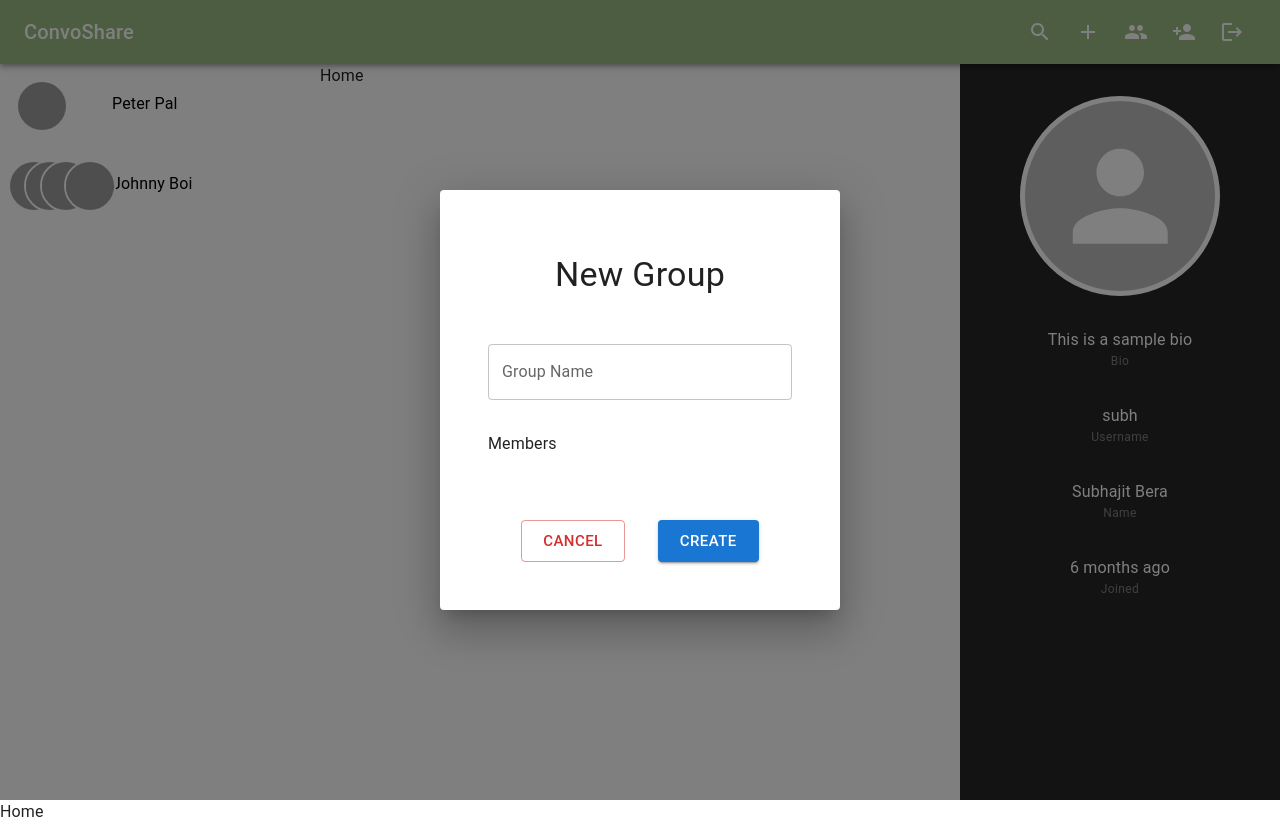
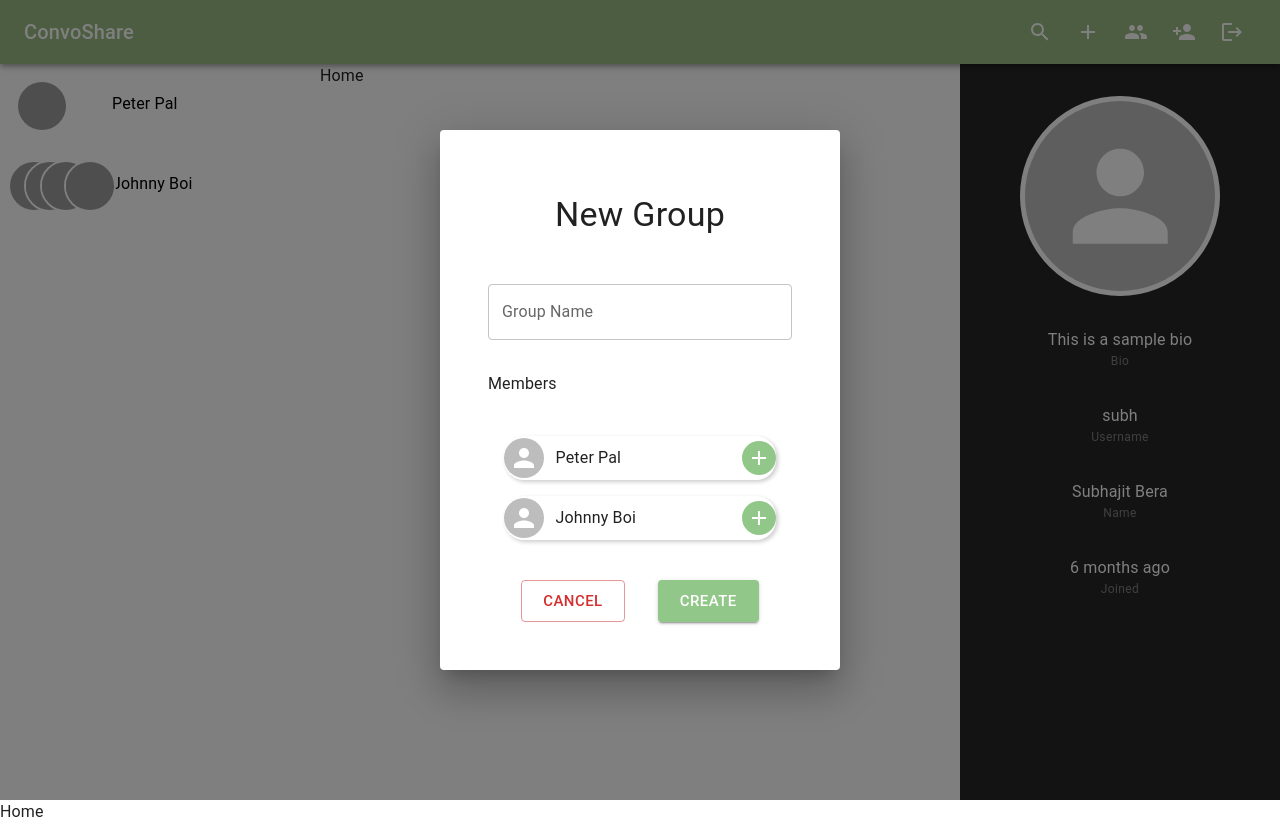
Before and after one commit to Subhajit-Bera/ConvoShare, a React (Vite) app in the folder client/: page / in a window 1280 px wide. Both pictures are taken after a click on the button 1088 px from the left and 32 px from the top of the page. Built offline with nearby package versions, Linux system fonts and the light colour scheme; grey boxes are pictures that could not be loaded.

Commit message:
NewGroup.jsx---2

```diff
--- a/client/src/components/shared/UserItem.jsx
+++ b/client/src/components/shared/UserItem.jsx
@@ -5,7 +5,8 @@ import { Avatar, IconButton, ListItem, Stack, Typography } from "@mui/material";
 const UserItem = ({
     user,
     handler,
-    handlerIsLoading
+    handlerIsLoading,
+    isAdded=false
 }) => {
     const { name, _id, avatar } = user;
     return (
@@ -43,16 +44,20 @@ const UserItem = ({
                     size="small"
                     sx={{
 
-                        bgcolor: "#91C788",
+                        bgcolor: isAdded ? "error.main" : "#91C788",
                         color: "white",
                         "&:hover": {
-                            bgcolor: "#99BC85",
+                            bgcolor: isAdded ? "error.dark" : "#99BC85",
                         },
                     }}
                     onClick={() => handler(_id)}
                     disabled={handlerIsLoading}
                 >
-                    <AddIcon />
+                    {
+                        isAdded ? <RemoveIcon/> : <AddIcon />
+                    }
+
+
                 </IconButton>
             </Stack>
         </ListItem>
--- a/client/src/components/specific/NewGroup.jsx
+++ b/client/src/components/specific/NewGroup.jsx
@@ -14,12 +14,12 @@ import UserItem from '../shared/UserItem';
 
 const NewGroup = () => {
 
-  const[groupName, setGroupName] = useState();
+  const [groupName, setGroupName] = useState("");
   const [members, setMemebers] = useState(sampleUsers);
   const [selectedMembers, setSelectedMembers] = useState([]);
 
 
-  const selectMemberHandler = () => {
+  const selectMemberHandler = (id) => {
     setSelectedMembers((prev) =>
       prev.includes(id)
         ? prev.filter((currElement) => currElement !== id)
@@ -28,11 +28,16 @@ const NewGroup = () => {
   }
   console.log(selectedMembers);
 
+
+
   const submitHandler = () => { }
 
+  const closeHandler=()=>{
+
+  }
 
   return (
-    <Dialog open>
+    <Dialog open onClose={closeHandler}>
       <Stack p={{ xs: "1rem", sm: "3rem" }} width={"25rem"} spacing={"2rem"}>
 
         <DialogTitle textAlign={"center"} variant="h4">
@@ -48,11 +53,14 @@ const NewGroup = () => {
         <Typography variant="body1">Members</Typography>
 
         <Stack>
-          {
-            sampleUsers.map((i) => {
-              <UserItem user={i} key={i._id} handler={selectMemberHandler} />
-            })
-          }
+          {members.map((i) => (
+            <UserItem
+              user={i}
+              key={i._id}
+              handler={selectMemberHandler}
+              isAdded={selectedMembers.includes(i._id)}
+            />
+          ))}
         </Stack>
 
 
@@ -68,6 +76,12 @@ const NewGroup = () => {
             variant="contained"
             size="large"
             onClick={submitHandler}
+            sx={{
+              bgcolor: "#91C788",
+              "&:hover": {
+                bgcolor:  "#99BC85",
+              },
+            }}
 
           >
             Create
```
